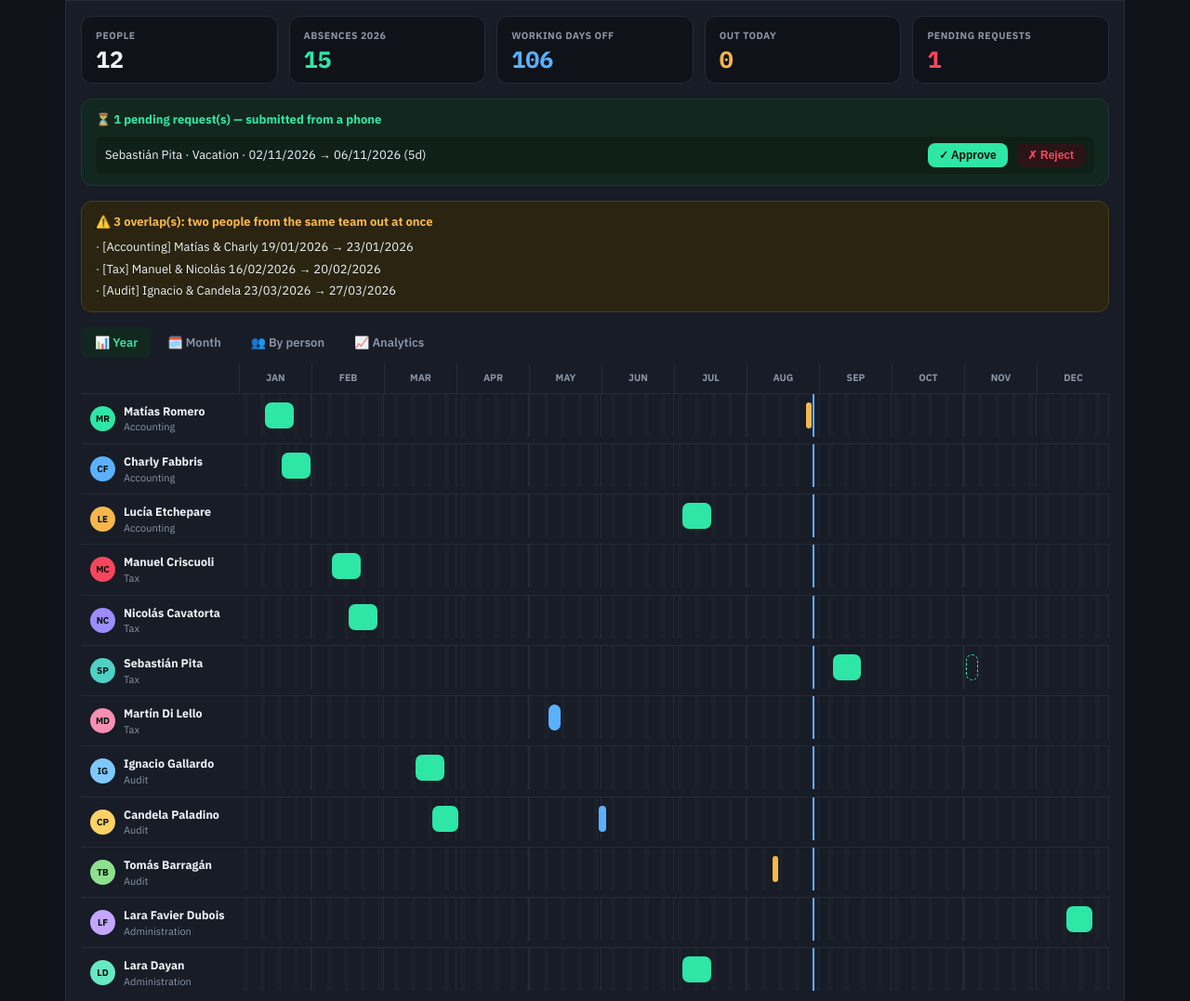
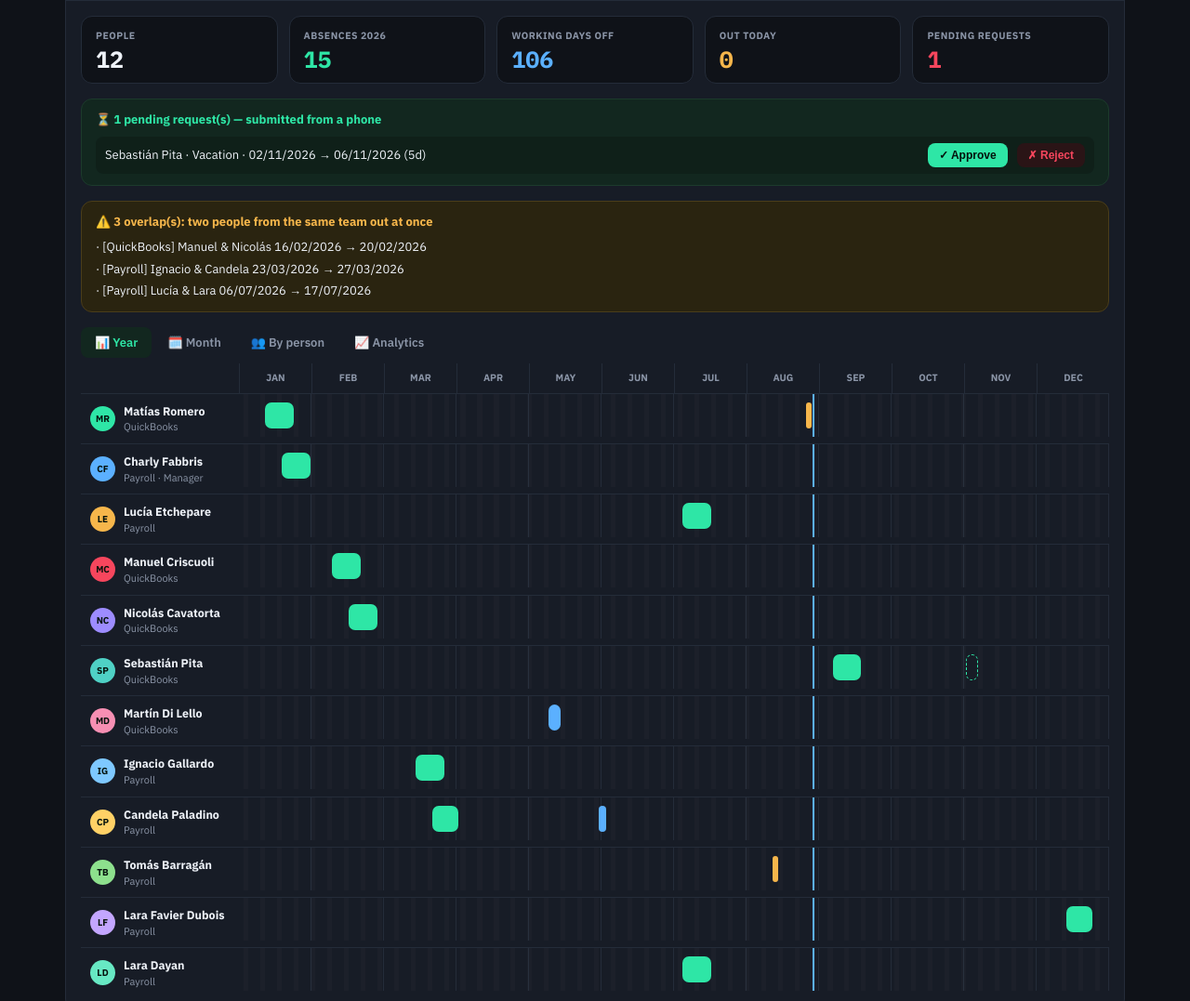
Before and after one commit to ematiromero98/chermisqui-control-dias, a plain HTML site: page index.html in a window 1280 px wide. Shown: the part 992-2069 px from the top of the page at 93% size. Drawn offline with Linux system fonts and the light colour scheme.

Commit message:
Reorganizar equipos: Payroll (Charly encargado) y QuickBooks

```diff
--- a/index.html
+++ b/index.html
@@ -302,13 +302,14 @@
   const FER=new Set(["01-01","02-16","02-17","03-24","04-02","04-03","05-01","05-25","06-15","06-20","07-09","08-17","10-12","11-23","12-08","12-25"]);
 
   const P=[
-    {id:1,n:"Matías Romero",a:"Accounting",d:14},{id:2,n:"Charly Fabbris",a:"Accounting",d:14},
-    {id:3,n:"Lucía Etchepare",a:"Accounting",d:21},{id:4,n:"Manuel Criscuoli",a:"Tax",d:14},
-    {id:5,n:"Nicolás Cavatorta",a:"Tax",d:14},{id:6,n:"Sebastián Pita",a:"Tax",d:21},
-    {id:7,n:"Martín Di Lello",a:"Tax",d:14},{id:8,n:"Ignacio Gallardo",a:"Audit",d:14},
-    {id:9,n:"Candela Paladino",a:"Audit",d:14},{id:10,n:"Tomás Barragán",a:"Audit",d:21},
-    {id:11,n:"Lara Favier Dubois",a:"Administration",d:14},{id:12,n:"Lara Dayan",a:"Administration",d:14}
+    {id:1,n:"Matías Romero",a:"QuickBooks",d:14},{id:2,n:"Charly Fabbris",a:"Payroll",r:"Manager",d:14},
+    {id:3,n:"Lucía Etchepare",a:"Payroll",d:21},{id:4,n:"Manuel Criscuoli",a:"QuickBooks",d:14},
+    {id:5,n:"Nicolás Cavatorta",a:"QuickBooks",d:14},{id:6,n:"Sebastián Pita",a:"QuickBooks",d:21},
+    {id:7,n:"Martín Di Lello",a:"QuickBooks",d:14},{id:8,n:"Ignacio Gallardo",a:"Payroll",d:14},
+    {id:9,n:"Candela Paladino",a:"Payroll",d:14},{id:10,n:"Tomás Barragán",a:"Payroll",d:21},
+    {id:11,n:"Lara Favier Dubois",a:"Payroll",d:14},{id:12,n:"Lara Dayan",a:"Payroll",d:14}
   ];
+  const subt=p=>p.a+(p.r?" · "+p.r:"");
   let A=[
     {id:1,p:1,t:"vac",f:"2026-01-12",h:"2026-01-23",s:"approved"},
     {id:2,p:1,t:"est",f:"2026-08-27",h:"2026-08-28",s:"approved"},
@@ -408,7 +409,7 @@
       });
       const tl=((doy(new Date(2026,7,29))-.5)/total*100).toFixed(3);
       rows+=`<div class="tl-row"><div class="person"><div class="av" style="background:${avc(p.id)}">${ini(p.n)}</div>
-        <div><b>${p.n}</b><span>${p.a}</span></div></div>
+        <div><b>${p.n}</b><span>${subt(p)}</span></div></div>
         <div class="track">${deco}<div class="today" style="left:${tl}%"></div>${bars}</div></div>`;
     });
     $("#view").innerHTML=`<div class="tl-scroll"><div class="tl">${head}${rows}</div></div>`;
@@ -434,7 +435,7 @@
   function renderPeople(){
     let r=P.map(p=>{const x=resumen(p);const col=x.saldo<0?"var(--rojo)":x.saldo<=3?"var(--ambar)":"var(--menta)";
       const bt=x.saldo<0?"var(--rojo-t)":x.saldo<=3?"var(--ambar-t)":"var(--menta-t)";
-      return `<tr><td><div style="display:flex;align-items:center;gap:9px"><div class="av" style="background:${avc(p.id)}">${ini(p.n)}</div><div><b>${p.n}</b><div style="color:var(--suave);font-size:12px">${p.a}</div></div></div></td>
+      return `<tr><td><div style="display:flex;align-items:center;gap:9px"><div class="av" style="background:${avc(p.id)}">${ini(p.n)}</div><div><b>${p.n}</b><div style="color:var(--suave);font-size:12px">${subt(p)}</div></div></div></td>
         <td class="r mono">${x.asig}</td><td class="r mono">${x.vac}</td><td class="r mono" style="color:var(--suave)">${x.otras}</td>
         <td><span class="prog"><i style="width:${x.pct}%;background:${x.pct>=100?'var(--rojo)':x.pct>=75?'var(--ambar)':'var(--menta)'}"></i></span> <span class="mono" style="color:var(--suave)">${x.pct}%</span></td>
         <td class="r"><span class="badge" style="background:${bt};color:${col}">${x.saldo} days</span></td></tr>`;}).join("");
```
